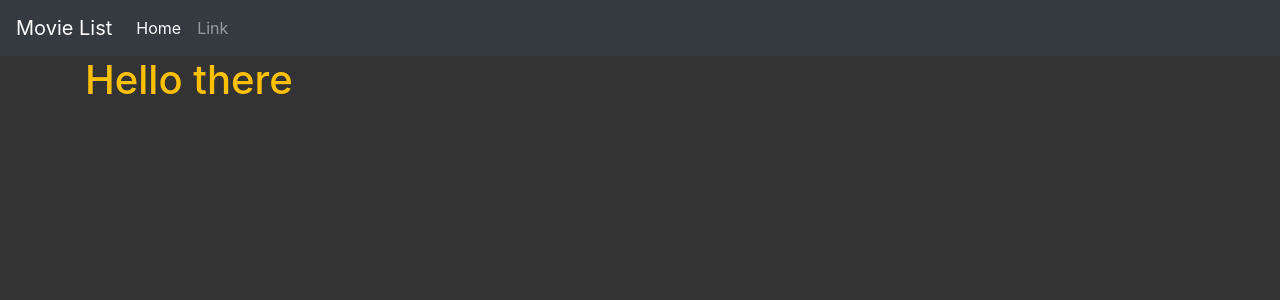
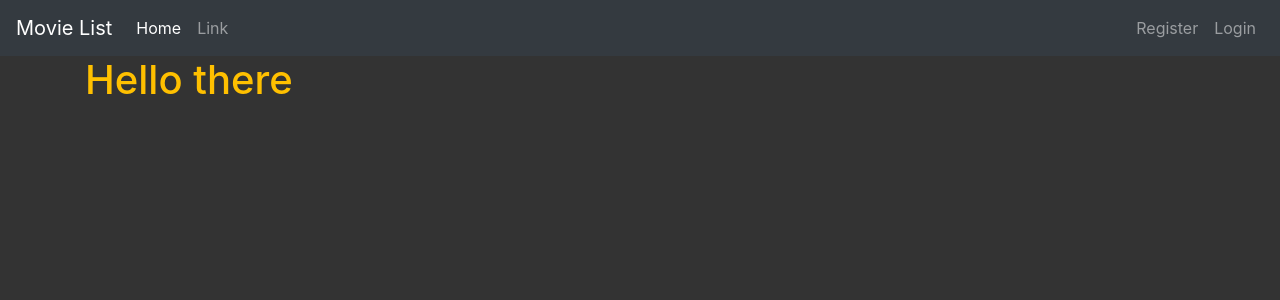
Before and after one commit to BenGorrr/MovieList-WebApp, a Flask app: page / in a window 1280 px wide. Shown: the top 300 px of the page. Run offline with Flask 2, Linux system fonts and the light colour scheme; some libraries are stand-ins or nearby versions.

Commit message:
Renamed index and added login and reg routes

```diff
--- a/app/routes.py
+++ b/app/routes.py
@@ -1,6 +1,23 @@
-from flask import render_template, url_for
+from flask import render_template, url_for, redirect, flash
 from app import app
+from app.forms import RegistrationForm, LoginForm
 
 @app.route("/")
-def index():
-    return render_template("index.html", title="Home")
+def home():
+    return render_template("home.html", title="Home")
+
+@app.route("/register", methods=['POST', 'GET'])
+def register():
+    form = RegistrationForm()
+    if form.validate_on_submit():
+        flash(f'Account created for {form.username.data}!', 'success')
+        return redirect(url_for('home'))
+    return render_template('register.html', title='Register', form=form)
+
+@app.route("/login", methods=['POST', 'GET'])
+def login():
+    form = LoginForm()
+    if form.validate_on_submit():
+        flash(f'Logged in as {form.username.data}!', 'success')
+        return redirect(url_for('home'))
+    return render_template('login.html', title='Login', form=form)
--- a/app/templates/layout.html
+++ b/app/templates/layout.html
@@ -19,15 +19,28 @@
 
       <div class="collapse navbar-collapse" id="navbars">
         <ul class="navbar-nav mr-auto">
-          <li class="nav-item active">
-            <a class="nav-link" href="#">Home <span class="sr-only">(current)</span></a>
+          <li class="nav-item {% if request.path == '/' %} active {% endif %}">
+            <a class="nav-link" href="{{ url_for('home') }}">Home <span class="sr-only">(current)</span></a>
           </li>
           <li class="nav-item">
             <a class="nav-link" href="#">Link</a>
           </li>
         </ul>
+        <ul class="navbar-nav">
+          <a class="nav-item nav-link {% if request.path == '/register' %} active {% endif %}" href="{{url_for('register')}}">Register</a>
+          <a class="nav-item nav-link {% if request.path == '/login' %} active {% endif %}" href="{{url_for('login')}}">Login</a>
+        </ul>
       </div>
     </nav>
+    {% with messages = get_flashed_messages(with_categories=true) %}
+      {% if messages %}
+        {% for category, message in messages %}
+          <div class="alert alert-{{ category }}">
+            {{ message }}
+          </div>
+        {% endfor %}
+      {% endif %}
+    {% endwith %}
     {% block content %}
     {% endblock content %}
 
```
Also changed, not shown: app/templates/home.html (renamed from app/templates/index.html).
